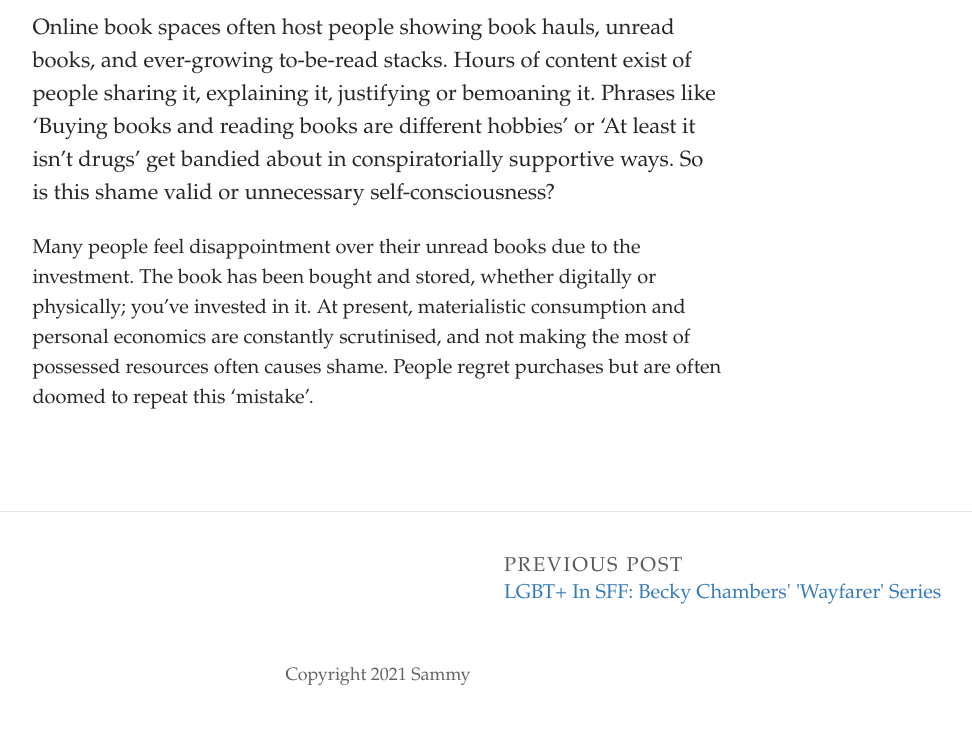
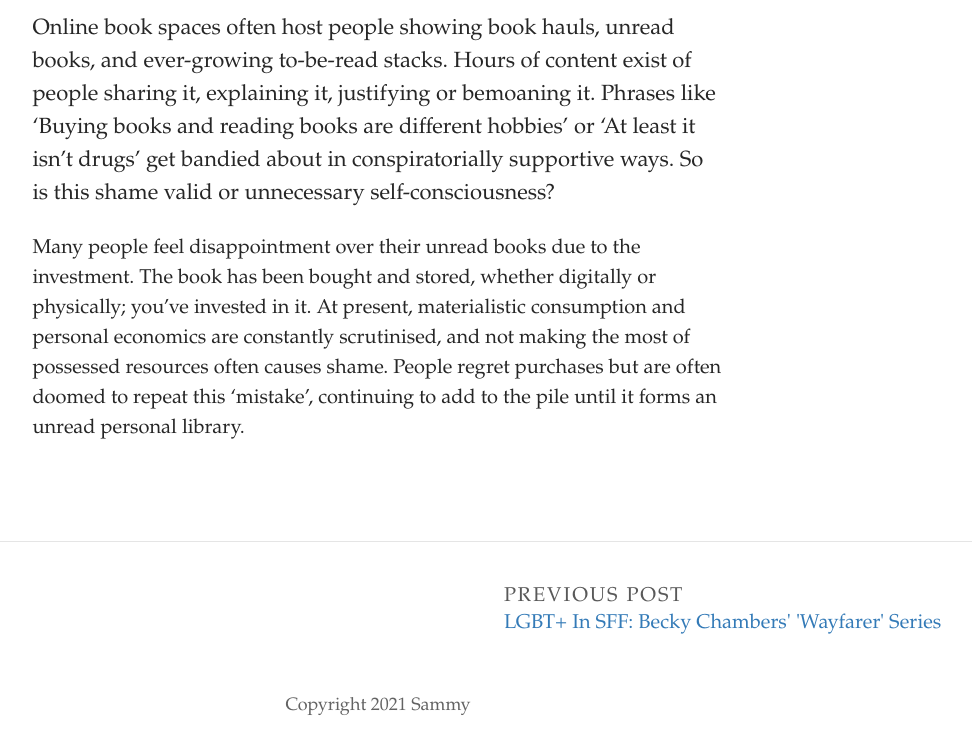
Before and after one commit to SammySpinsAYarn/Blog, a Jekyll site: the page built from _posts/2023-04-14-is-it-silly-to-be-ashamed-of-unread-books.md, in a window 1280 px wide. Shown: the part 340-1091 px from the top of the page, without its empty margins (262-1234 px from the left). Built offline with Jekyll 4.4.1, drawn with Linux system fonts in a browser that asks for light colours; some web fonts are replaced; before the commit the page ends 1061 px from its top, so only the background shows below that.

Commit message:
Update Post “2023-04-14-is-it-silly-to-be-ashamed-of-unread-books”

```diff
--- a/_posts/2023-04-14-is-it-silly-to-be-ashamed-of-unread-books.md
+++ b/_posts/2023-04-14-is-it-silly-to-be-ashamed-of-unread-books.md
@@ -8,4 +8,4 @@
 ---
 Online book spaces often host people showing book hauls, unread books, and ever-growing to-be-read stacks. Hours of content exist of people sharing it, explaining it, justifying or bemoaning it. Phrases like ‘Buying books and reading books are different hobbies’ or ‘At least it isn’t drugs’ get bandied about in conspiratorially supportive ways. So is this shame valid or unnecessary self-consciousness?
 
-Many people feel disappointment over their unread books due to the investment. The book has been bought and stored, whether digitally or physically; you've invested in it. At present, materialistic consumption and personal economics are constantly scrutinised, and not making the most of possessed resources often causes shame. People regret purchases but are often doomed to repeat this 'mistake'.
+Many people feel disappointment over their unread books due to the investment. The book has been bought and stored, whether digitally or physically; you've invested in it. At present, materialistic consumption and personal economics are constantly scrutinised, and not making the most of possessed resources often causes shame. People regret purchases but are often doomed to repeat this 'mistake', continuing to add to the pile until it forms an unread personal library.
```
